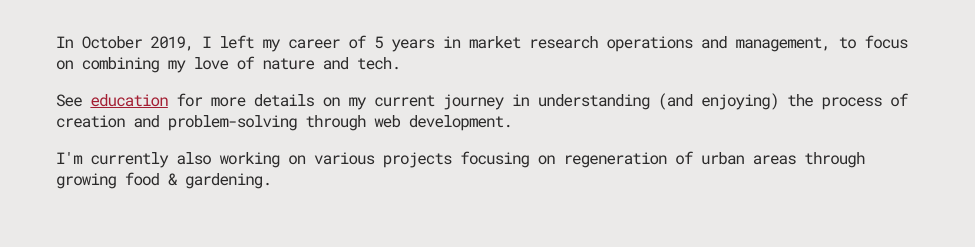
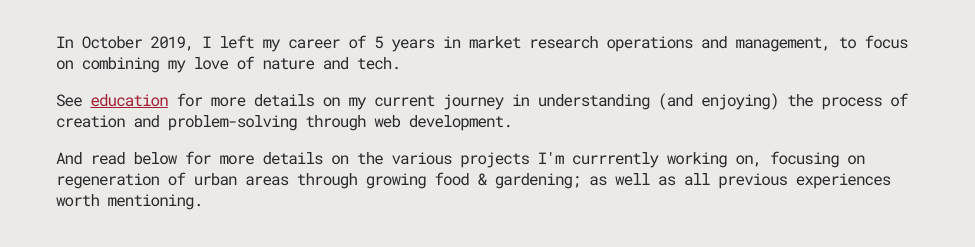
Before and after one commit to Chermayne/Chermayne, a plain HTML site: page experiences.html in a window 1280 px wide. Shown: the part 115-362 px from the top of the page, without its empty margins (152-1127 px from the left). Drawn offline with Linux system fonts and the light colour scheme.

Commit message:
Small update on main text

```diff
--- a/experiences.html
+++ b/experiences.html
@@ -39,7 +39,7 @@
     <div id="body-heading">
         <p>In October 2019, I left my career of 5 years in market research operations and management, to focus on combining my love of nature and tech.</p>
         <p>See <a href="https://chermayne.github.io/education">education</a></li> for more details on my current journey in understanding (and enjoying) the process of creation and problem-solving through web development.</p>
-        <p>I'm currently also working on various projects focusing on regeneration of urban areas through growing food & gardening.</p>
+        <p>And read below for more details on the various projects I'm currrently working on, focusing on regeneration of urban areas through growing food & gardening; as well as all previous experiences worth mentioning.</p>
     </div>
 
     <div class="exp-item">
```
